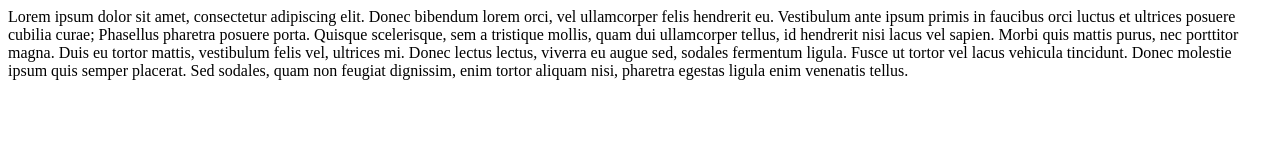
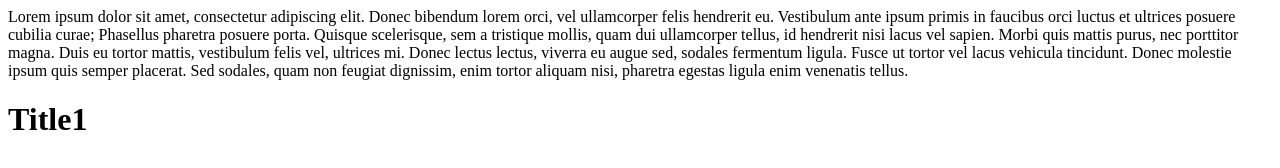
Before and after one commit to GrischK/WCS-Git-GitHub-6-Revert, a plain HTML site: page index.html in a window 1280 px wide. Drawn offline with Linux system fonts and the light colour scheme.

Commit message:
ajout titre h1

```diff
--- a/index.html
+++ b/index.html
@@ -10,5 +10,8 @@
     <main>
         Lorem ipsum dolor sit amet, consectetur adipiscing elit. Donec bibendum lorem orci, vel ullamcorper felis hendrerit eu. Vestibulum ante ipsum primis in faucibus orci luctus et ultrices posuere cubilia curae; Phasellus pharetra posuere porta. Quisque scelerisque, sem a tristique mollis, quam dui ullamcorper tellus, id hendrerit nisi lacus vel sapien. Morbi quis mattis purus, nec porttitor magna. Duis eu tortor mattis, vestibulum felis vel, ultrices mi. Donec lectus lectus, viverra eu augue sed, sodales fermentum ligula. Fusce ut tortor vel lacus vehicula tincidunt. Donec molestie ipsum quis semper placerat. Sed sodales, quam non feugiat dignissim, enim tortor aliquam nisi, pharetra egestas ligula enim venenatis tellus.
     </main>
+    <h1>
+        Title1
+    </h1>
 </body>
 </html>
```
